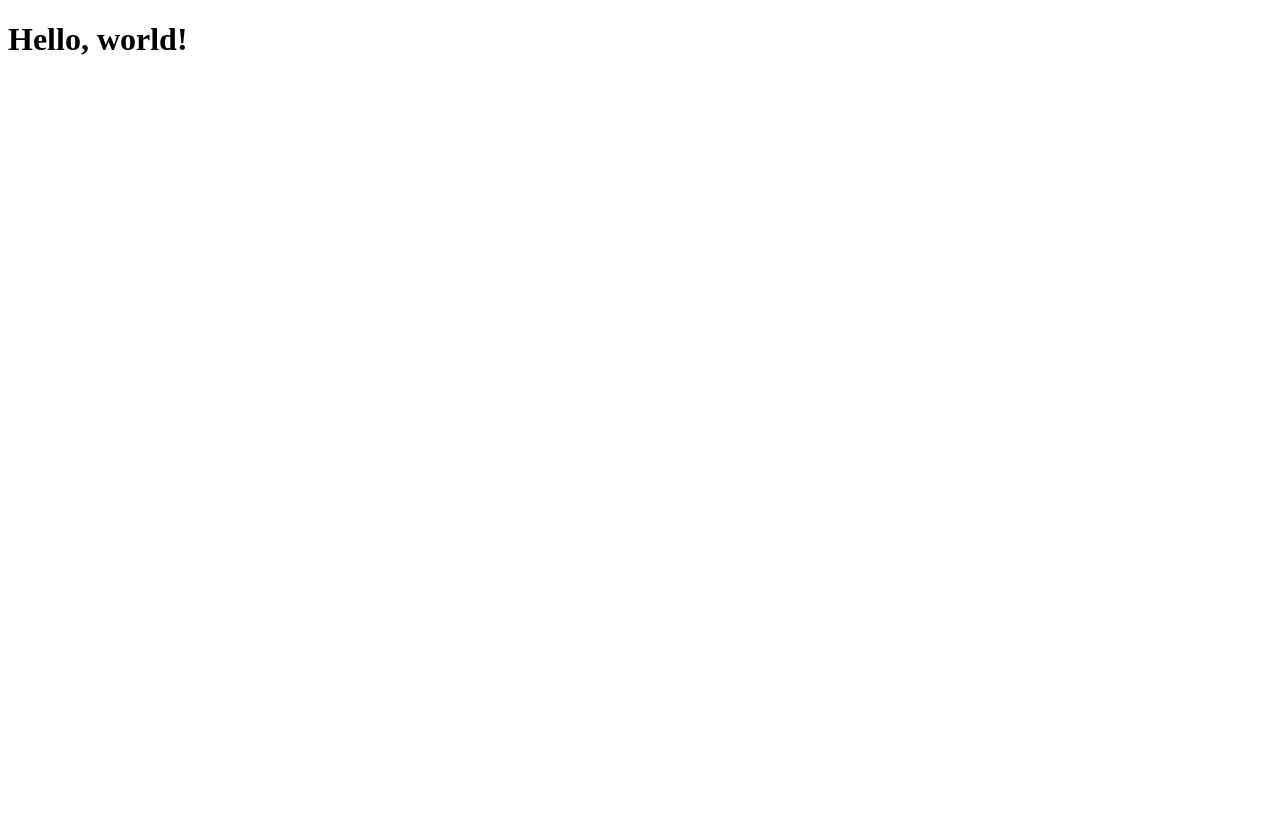
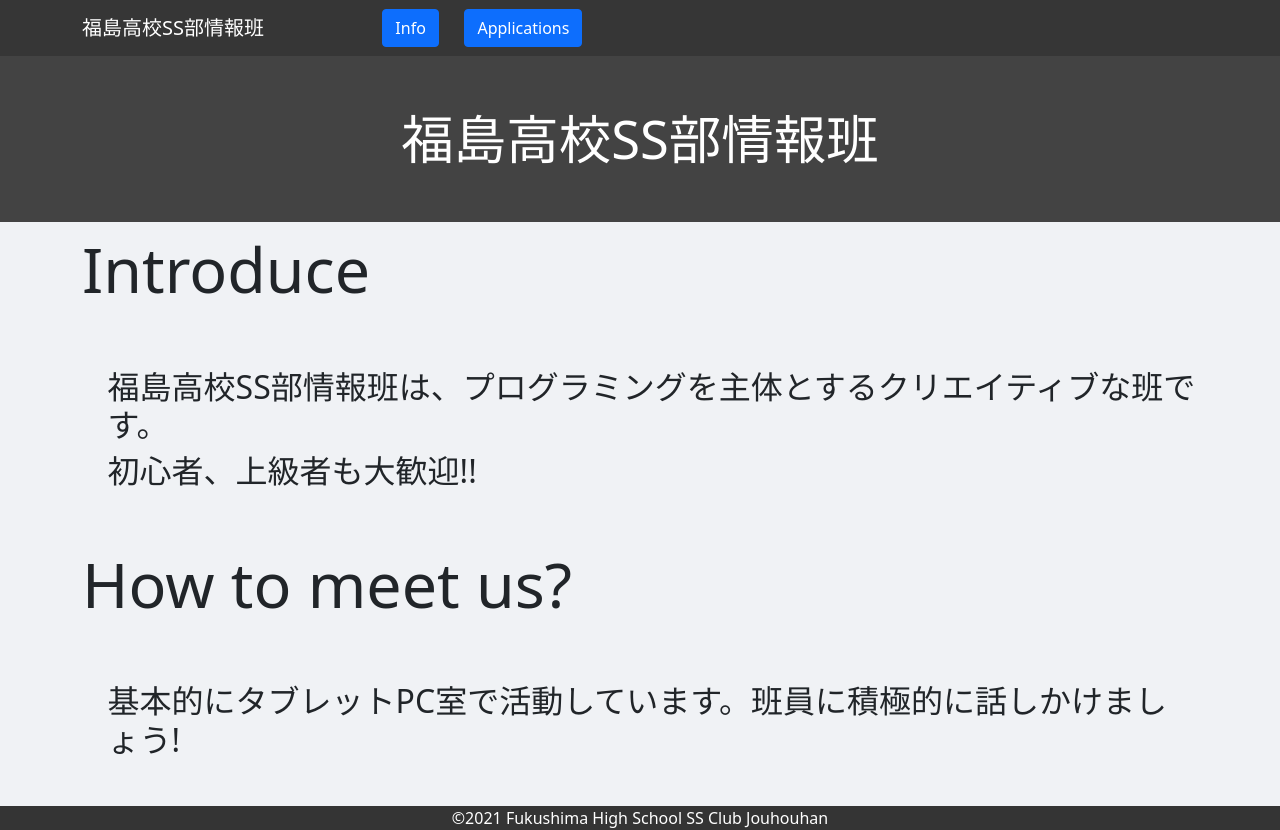
Before and after one commit to FukukouSSJouhou/FukukouSSJouhou, a React (Create React App) app: page / in a window 1280 px wide. Before the commit the page ends 800 px from the top, so only its background shows below. Built offline with nearby package versions, Linux system fonts and the light colour scheme.

Commit message:
added page

```diff
--- a/src/IndexPage.jsx
+++ b/src/IndexPage.jsx
@@ -1,10 +1,78 @@
 import React from 'react';
+import Header from './components/Header';
+import {Container,Row,Col,footer} from 'react-bootstrap';
 class IndexPage extends React.Component {
     render() {
         return (
-            <div>
-                <h1>Hello, world!</h1>
-            </div>
+            <>
+            <style type="text/css">
+                {
+                    `
+                    .headercont{
+                        height:13vw;
+                        width:100%;
+                        overflow:hidden;
+                        background-color:#434343;
+                    }
+                    .header_back{
+                        background-repeat: repeat;
+                    }
+                    #header_center{
+                        color:white;
+                        text-align:center;
+                        line-height:13vw;
+                        font-size:4.1vw;
+                    }
+                    .midasikun{
+                        font-size:4.9vw;
+                    }
+                    body{
+                        background-color:#f0f2f5;
+                    }
+                    .infokun{
+                        margin-top:4vw;
+                        margin-left:2vw;
+                        margin-bottom:3vw;
+                    }
+                    .footerkun{
+                        text-align:center;
+                        background-color:#343434;
+                        color:#fff;
+                    }
+                    `
+                }
+            </style>
+                <Header />
+                <Container fluid className="headercont">
+                    <h1 id="header_center">福島高校SS部情報班</h1>
+                </Container>
+                <Container>
+                    <Row>
+
+                        <Col>
+                        <div className="midasikun">Introduce</div>
+                        </Col>
+                    </Row>
+                    <Row>
+                        <Col className="infokun">
+                         <h2>福島高校SS部情報班は、プログラミングを主体とするクリエイティブな班です。</h2>
+                         <h2>初心者、上級者も大歓迎!!</h2>
+                        </Col>
+                    </Row>
+                    <Row>
+
+                        <Col>
+                        <div className="midasikun">How to meet us?</div>
+                        </Col>
+                    </Row>
+                    <Row>
+                        <Col className="infokun">
+                         <h2>基本的にタブレットPC室で活動しています。班員に積極的に話しかけましょう!</h2>
+                        </Col>
+                    </Row>
+                </Container>
+                <footer className="footerkun">©2021 Fukushima High School SS Club Jouhouhan</footer>
+            </>
         );
     }
 }
--- /dev/null
+++ b/src/components/Header.jsx
@@ -0,0 +1,44 @@
+import React from 'react';
+import { Container,Navbar,Nav,Button } from 'react-bootstrap';
+import 'bootstrap/dist/css/bootstrap.min.css';
+class Header extends React.Component{
+    constructor(props){
+        super(props);
+    }
+    render(){
+        return(
+            <>
+            <style type="text/css">
+                {`
+                    .header{
+                        background-color: #363636;
+                    }
+                    #firstlinkbt{
+                        margin-left: 8vw;
+                    }
+                    .normallinkbt{
+                        margin-left: 2vw;
+                    }
+                `}
+            </style>
+            <header className="header">
+                <Container>
+                    <Navbar expand="md" variant="dark">
+                        <Navbar.Brand href="/">福島高校SS部情報班</Navbar.Brand>
+                        <Navbar.Toggle aria-controls="navbarResponsive" />
+                        <Navbar.Collapse id="navbarResponsive">
+                            <Nav as="ul" className="al_auto">
+                                <Nav.Item as="li">
+                                    <Button id="firstlinkbt" href="/Info" className="nav_link" activeClassName="active">Info</Button>
+                                    <Button href="/Apps" className="nav_link normallinkbt"  activeClassName="active">Applications</Button>
+                                </Nav.Item>
+                            </Nav>
+                        </Navbar.Collapse>
+                    </Navbar>
+                </Container>
+            </header>
+            </>
+        );
+    }
+}
+export default Header;
--- a/src/index.js
+++ b/src/index.js
@@ -2,6 +2,7 @@ import React from 'react';
 import ReactDOM from 'react-dom';
 import App from './App';
 import reportWebVitals from './reportWebVitals';
+import 'bootstrap/dist/css/bootstrap.min.css';
 ReactDOM.render(
     <React.StrictMode>
         <App />
```
Also changed, not shown: src/images/header.jpg (added), src/images/jouhouhangaiyou.png (added).
